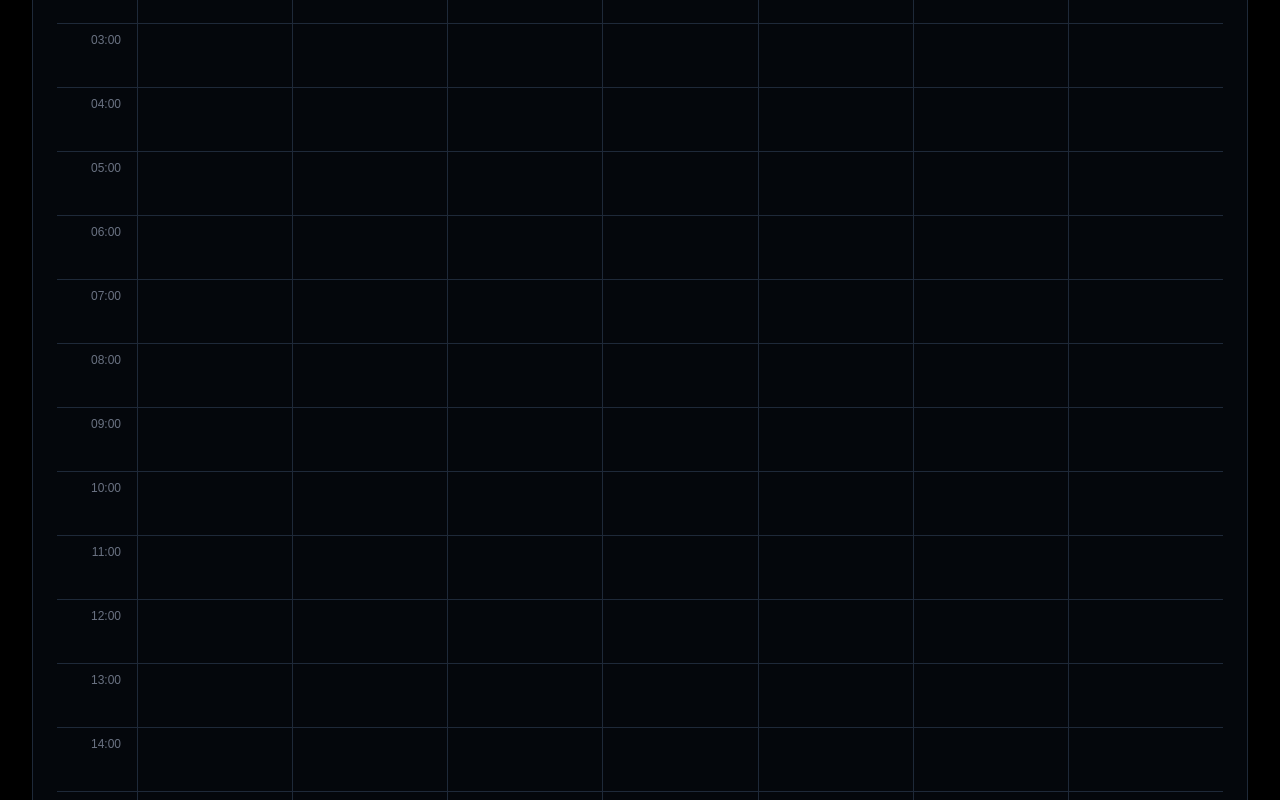
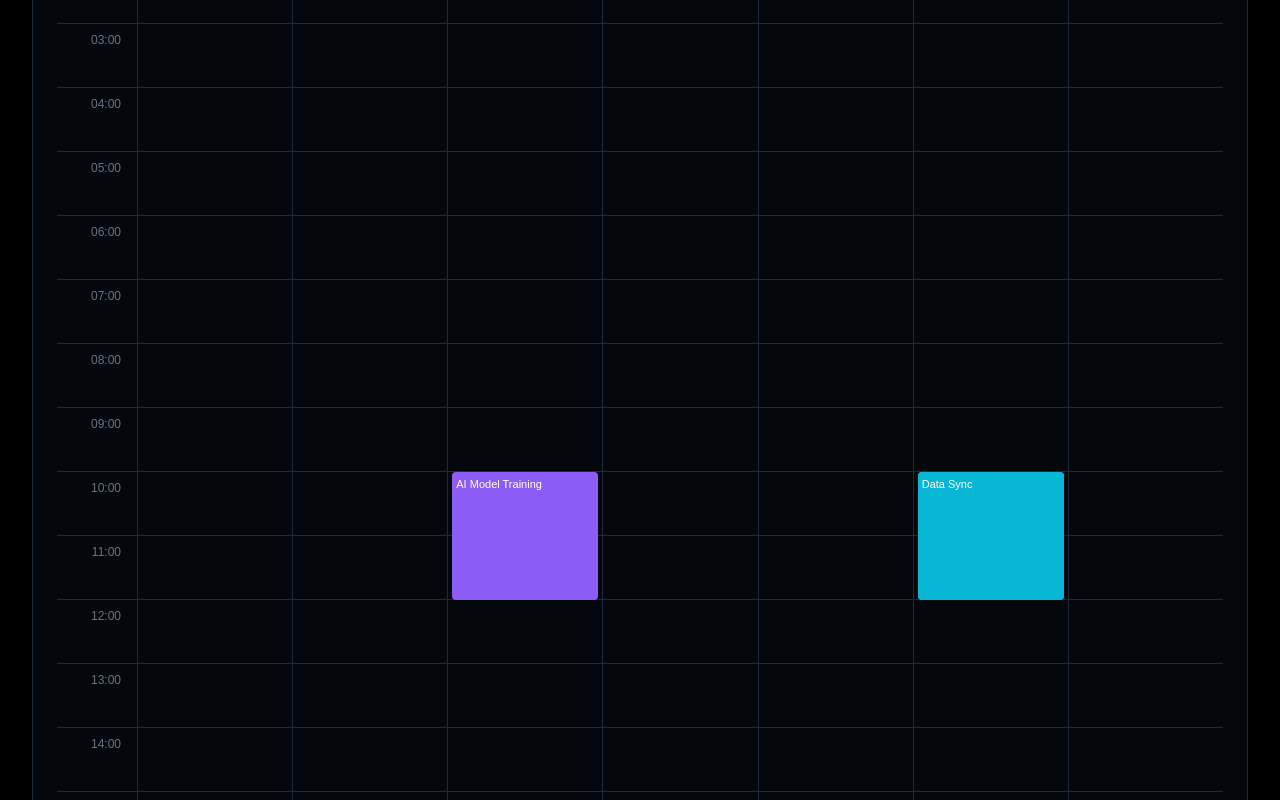
Before and after one commit to ostepan8/jarvis-web-interface, a Next.js app: page /calendar in a window 1280 px wide. Shown: the part 375-1175 px from the top of the page. Built offline with nearby package versions, Linux system fonts and the light colour scheme.

Commit message:
Update CalendarPage.tsx

```diff
--- a/src/components/calendar/CalendarPage.tsx
+++ b/src/components/calendar/CalendarPage.tsx
@@ -17,24 +17,24 @@ const fetchEvents = async (): Promise<CalendarEvent[]> => {
     {
       id: 1,
       title: 'Server Maintenance',
-      start: new Date(2024, 0, 15, 10, 0),
-      end: new Date(2024, 0, 15, 12, 0),
+      start: new Date(2025, 5, 6, 10, 0),
+      end: new Date(2025, 5, 6, 12, 0),
       color: '#3b82f6',
       description: 'Routine server updates and optimization',
     },
     {
       id: 2,
       title: 'AI Model Training',
-      start: new Date(2024, 0, 16, 14, 0),
-      end: new Date(2024, 0, 16, 18, 0),
+      start: new Date(2025, 5, 3, 10, 0),
+      end: new Date(2025, 5, 3, 12, 0),
       color: '#8b5cf6',
       description: 'Training new neural network models',
     },
     {
       id: 3,
       title: 'Data Sync',
-      start: new Date(2024, 0, 17, 9, 0),
-      end: new Date(2024, 0, 17, 10, 30),
+      start: new Date(2025, 5, 6, 10, 0),
+      end: new Date(2025, 5, 6, 12, 0),
       color: '#06b6d4',
       description: 'Cross-server data synchronization',
     },
```
